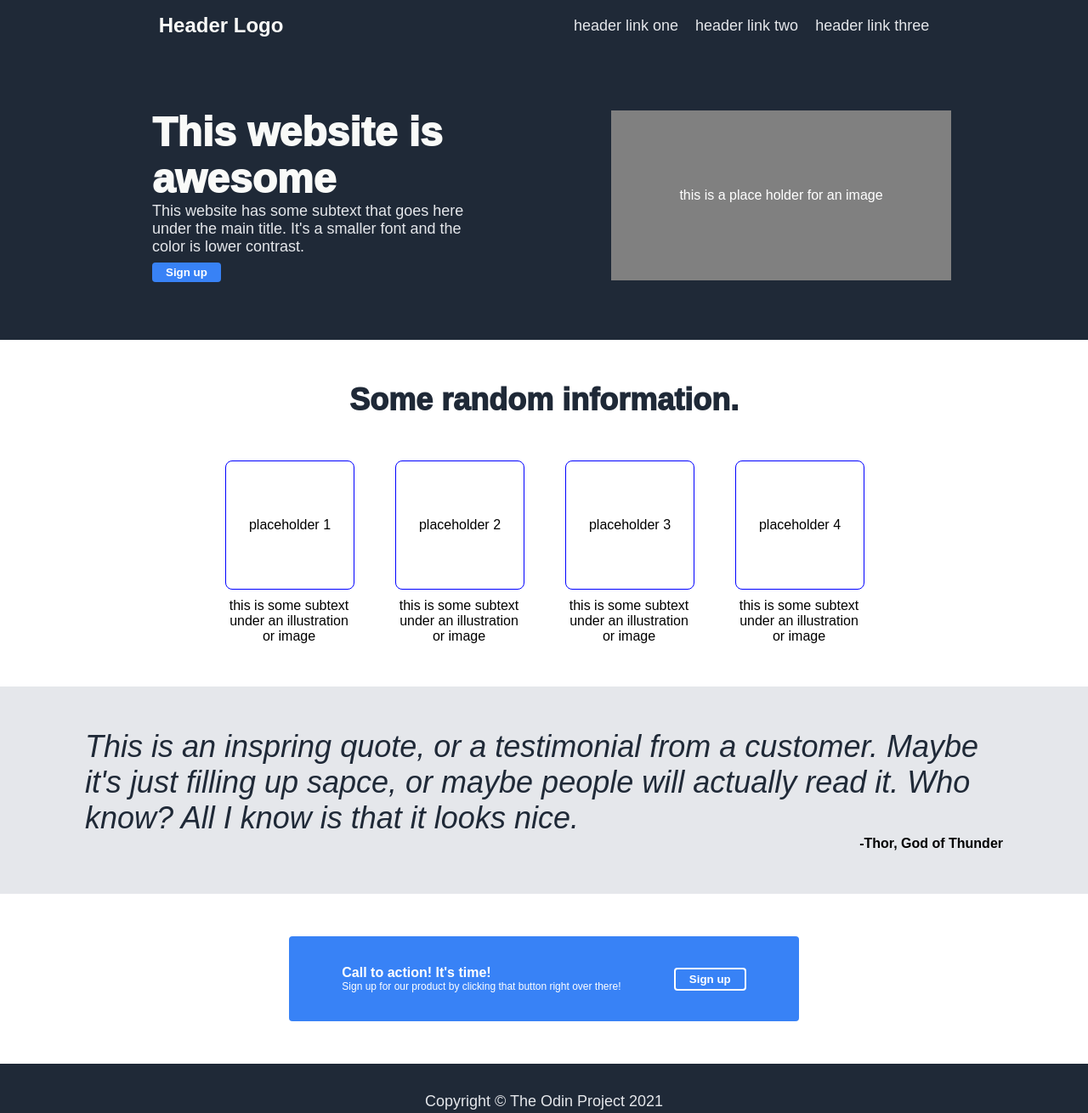
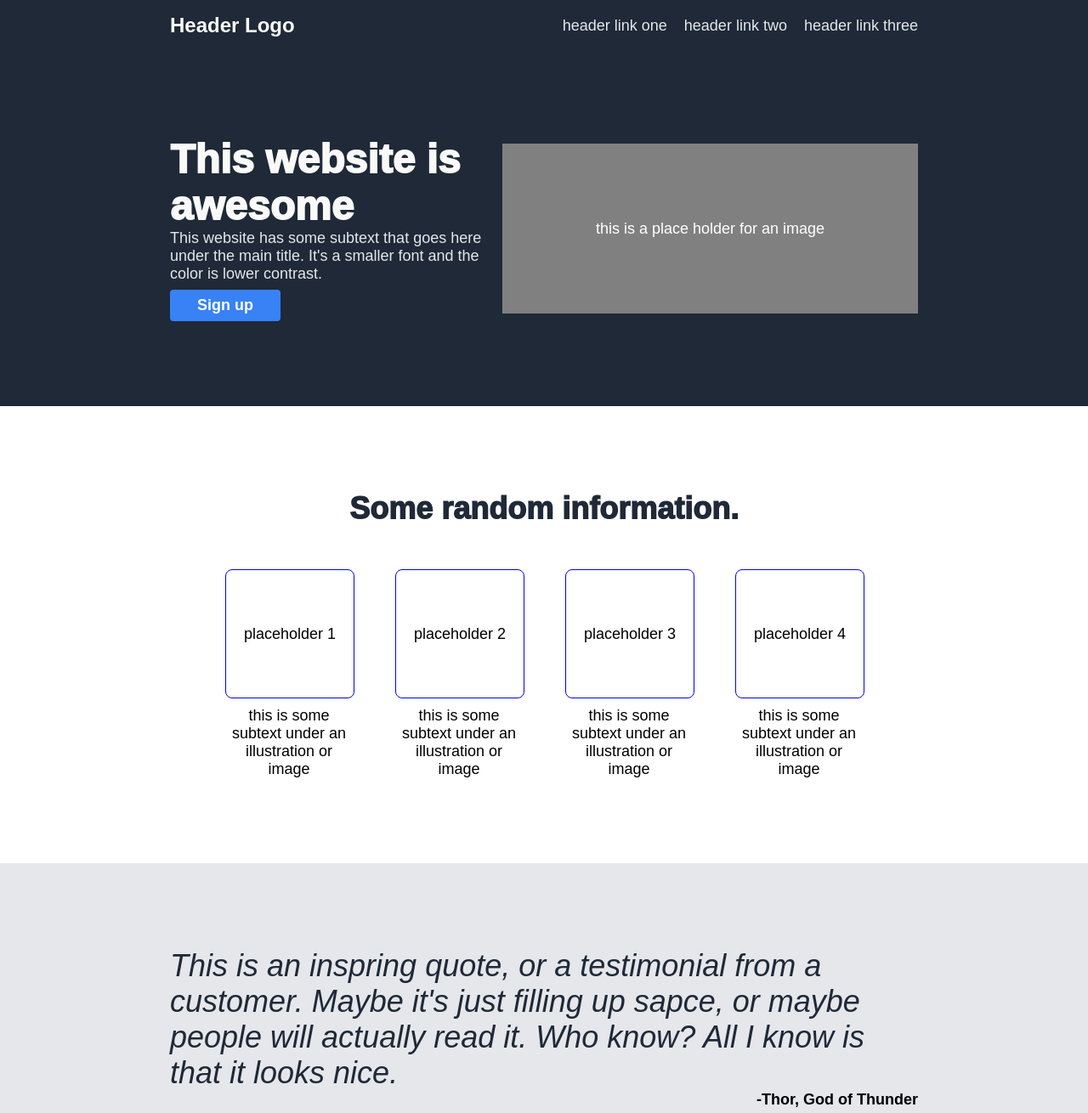
Before and after one commit to ddel641/odin-landing-page, a plain HTML site: page index.html in a window 1280 px wide. Shown: the top 1310 px of the page at 85% size. Drawn offline with Linux system fonts and the light colour scheme.

Commit message:
Align margins and increase button size

```diff
--- a/style.css
+++ b/style.css
@@ -5,7 +5,8 @@ body {
     flex-direction: column;
     min-height: 100vh;
     margin: 0;
-    font-family:Arial, Helvetica, sans-serif
+    font-family:Arial, Helvetica, sans-serif;
+    font-size: 18px;
     /* justify-content: space-between; */
 }
 
@@ -17,14 +18,14 @@ body {
 
 .header,
 .footer {
-    padding: 16px;
+    padding: 16px 200px;
     display: flex;
     font-size: 18px;
     color: #e5e7eb
 }
 
 .header {
-    justify-content: space-around;
+    justify-content: space-between;
     align-items: center;
 }
 
@@ -59,13 +60,13 @@ ul.menu {
 .section-3,
 .section-4 {
     display: flex;
-    padding: 50px 100px;
-    justify-content: space-around;
+    padding: 100px 200px;
+    justify-content: space-between;
     align-items: center;
 }
 
 .section-1-text {
-    padding: 18px;
+    /* padding: 18px; */
     width: 400px;
 }
 
@@ -76,7 +77,7 @@ ul.menu {
 }
 
 .section-1-text .sub-text {
-    font-size: 18px;
+    /* font-size: 18px; */
     color: #e5e7eb;
     margin-bottom: 8px;
 }
@@ -91,10 +92,12 @@ button {
 
 button {
     font-weight: bold;
-    padding: 4px 16px;
+    font-size: 18px;
+    padding: 8px 32px;
 }
 
 button.invert {
+    /* flex: 1; */
     border: 2px;
     border-style: solid;
     border-color: white;
@@ -104,7 +107,7 @@ button.invert {
     background-color: gray;
     color: white;
     height: 200px;
-    width: 400px;
+    width: 500px;
     display: flex;
     justify-content: center;
     align-items: center;
@@ -152,28 +155,6 @@ button.invert {
     align-items: center;
 }
 
-.action-box{
-    display: flex;
-    align-items: center;
-    justify-content: space-evenly;
-    height: 100px;
-    width: 600px;
-}
-
-
-.action-text {
-    display: flex;
-    flex-direction: column;
-}
-
-.action-headline {
-    font-weight: bold;
-}
-
-.action-body {
-    font-size: 12px;
-}
-
 .quote-text {
     font-size: 36px;
     color: #1f2937;
@@ -186,6 +167,32 @@ button.invert {
     align-self: flex-end;
 }
 
+.section-4 {
+    justify-content: center;
+}
+
+.action-box{
+    display: flex;
+    flex: 1;
+    align-items: center;
+    justify-content: space-between;
+    padding: 50px 150px;
+}
+
+.action-text {
+    display: flex;
+    flex-direction: column;
+}
+
+.action-headline {
+    font-size: 24px;
+    font-weight: bold;
+}
+
+.action-body {
+    font-size: 12px;
+}
+
 .footer {
     justify-content: center;
 }
```
